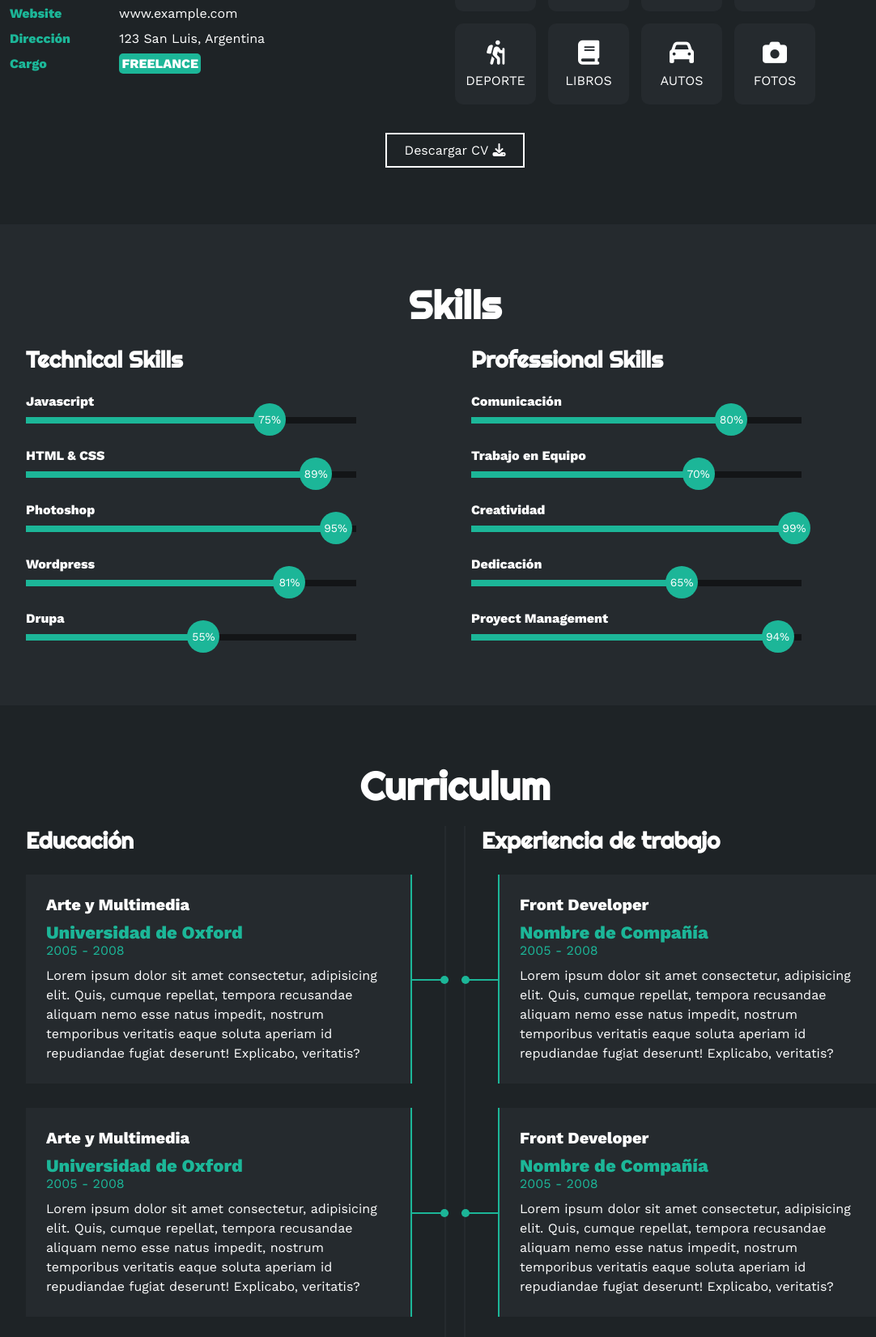
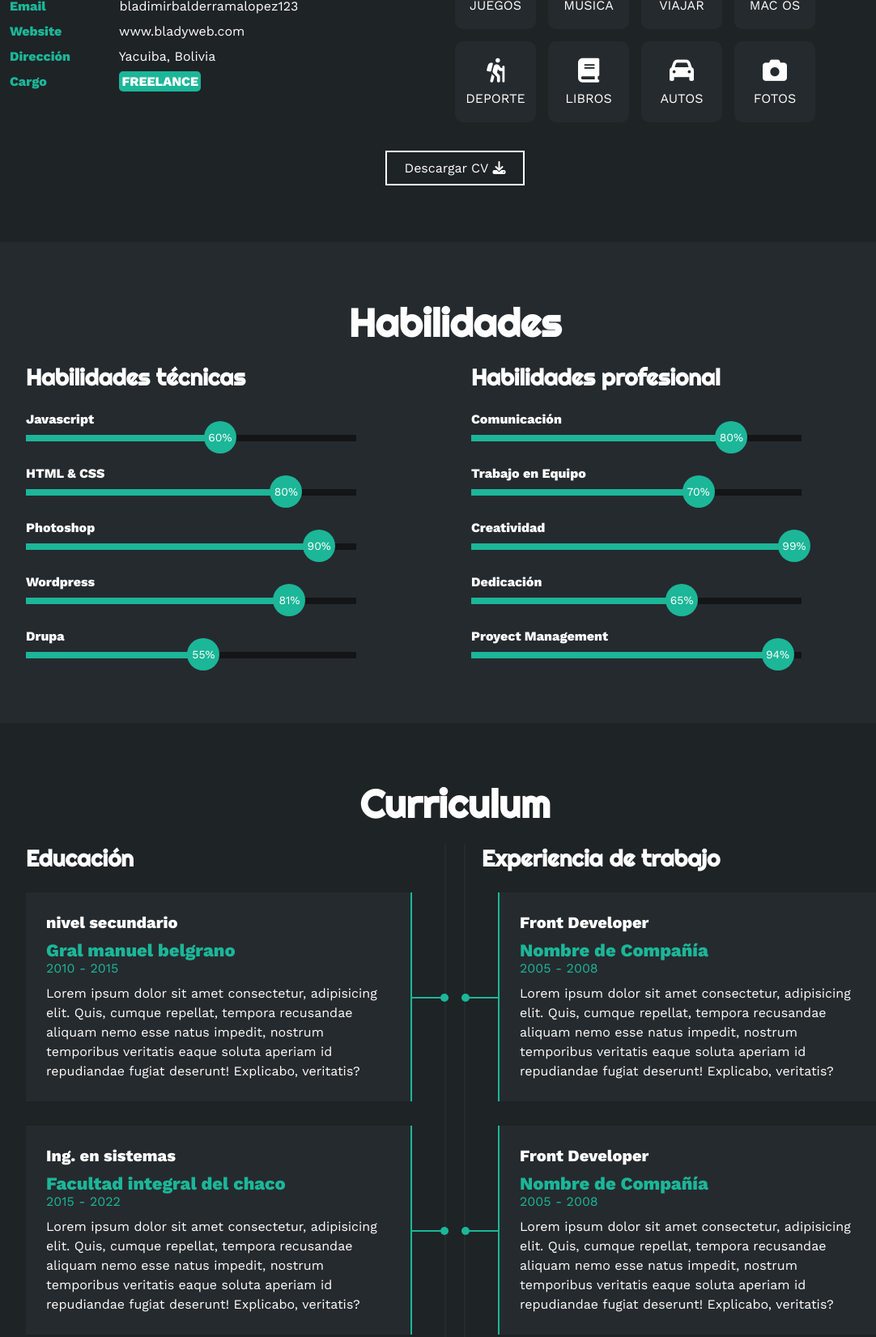
Before and after one commit to bladimirLopez/Portafolio-BladyWeb, a plain HTML site: page index.html in a window 1280 px wide. Shown: the part 1159-2810 px from the top of the page at 81% size, without its empty margins (78-1160 px from the left). Drawn offline with nearby package versions, Linux system fonts and the light colour scheme.

Commit message:
2 versión agregando datos

```diff
--- a/estilo.css
+++ b/estilo.css
@@ -272,7 +272,7 @@ html{
 }
 @keyframes javascript {
     0%{width: 0%;}
-    100%{width: 75%;}
+    100%{width: 60%;}
 }
 
 .skills .skill .htmlcss{
@@ -281,7 +281,7 @@ html{
 }
 @keyframes htmlcss {
     0%{width: 0%;}
-    100%{width: 89%;}
+    100%{width: 80%;}
 }
 
 .skills .skill .photoshop{
@@ -290,7 +290,7 @@ html{
 }
 @keyframes photoshop {
     0%{width: 0%;}
-    100%{width: 95%;}
+    100%{width: 90%;}
 }
 
 .skills .skill .wordpress{
--- a/index.html
+++ b/index.html
@@ -5,7 +5,7 @@
     <meta http-equiv="X-UA-Compatible" content="IE=edge">
     <meta name="viewport" content="width=device-width, initial-scale=1.0">
     <link rel="stylesheet" href="https://cdnjs.cloudflare.com/ajax/libs/font-awesome/6.1.2/css/all.min.css" integrity="sha512-1sCRPdkRXhBV2PBLUdRb4tMg1w2YPf37qatUFeS7zlBy7jJI8Lf4VHwWfZZfpXtYSLy85pkm9GaYVYMfw5BC1A==" crossorigin="anonymous" referrerpolicy="no-referrer" />
-    <title>Portfolio</title>
+    <title>BladyWeb - Portafolio</title>
     <link rel="stylesheet" href="estilo.css">
 </head>
 <body>
@@ -53,7 +53,7 @@
     <section id="sobremi" class="sobremi">
         <div class="contenido-seccion">
             <h2>Sobre Mí</h2>
-            <p><span>Hola, soy Nick Perez.</span> Lorem ipsum dolor sit amet consectetur adipisicing elit. Quisquam unde soluta minima necessitatibus, voluptas consectetur vero officiis quas, explicabo deleniti repellendus aliquid debitis maiores numquam voluptate reprehenderit in delectus dolores.</p>
+            <p><span>Hola, soy Bladimir Balderrama Lopez.</span> Lorem ipsum dolor sit amet consectetur adipisicing elit. Quisquam unde soluta minima necessitatibus, voluptas consectetur vero officiis quas, explicabo deleniti repellendus aliquid debitis maiores numquam voluptate reprehenderit in delectus dolores.</p>
 
             <div class="fila">
                 <!-- datos personales -->
@@ -74,11 +74,11 @@
                         </li>
                         <li>
                             <strong>Website</strong>
-                            www.example.com
+                            www.bladyweb.com
                         </li>
                         <li>
                             <strong>Dirección</strong>
-                            123 San Luis, Argentina
+                            Yacuiba, Bolivia
                         </li>
                         <li>
                             <strong>Cargo</strong>
@@ -137,16 +137,16 @@
     <!-- SECCION SKILLS -->
     <section class="skills" id="skills">
         <div class="contenido-seccion">
-            <h2>Skills</h2>
+            <h2>Habilidades</h2>
             <div class="fila">
                 <!-- Technical Skill -->
                 <div class="col">
-                    <h3>Technical Skills</h3>
+                    <h3>Habilidades técnicas</h3>
                     <div class="skill">
                         <span>Javascript</span>
                         <div class="barra-skill">
                             <div class="progreso">
-                                <span>75%</span>
+                                <span>60%</span>
                             </div>
                         </div>
                     </div>
@@ -154,7 +154,7 @@
                         <span>HTML & CSS</span>
                         <div class="barra-skill">
                             <div class="progreso">
-                                <span>89%</span>
+                                <span>80%</span>
                             </div>
                         </div>
                     </div>
@@ -162,7 +162,7 @@
                         <span>Photoshop</span>
                         <div class="barra-skill">
                             <div class="progreso">
-                                <span>95%</span>
+                                <span>90%</span>
                             </div>
                         </div>
                     </div>
@@ -185,7 +185,7 @@
                 </div>
                 <!-- Professional Skills -->
                 <div class="col">
-                    <h3>Professional Skills</h3>
+                    <h3>Habilidades profesional</h3>
                     <div class="skill">
                         <span>Comunicación</span>
                         <div class="barra-skill">
@@ -239,18 +239,18 @@
                 <div class="col izquierda">
                     <h3>Educación</h3>
                     <div class="item izq">
-                        <h4>Arte y Multimedia</h4>
-                        <span class="casa">Universidad de Oxford</span>
-                        <span class="fecha">2005 - 2008</span>
+                        <h4>nivel secundario</h4>
+                        <span class="casa">Gral manuel belgrano</span>
+                        <span class="fecha">2010 - 2015</span>
                         <p>Lorem ipsum dolor sit amet consectetur, adipisicing elit. Quis, cumque repellat, tempora recusandae aliquam nemo esse natus impedit, nostrum temporibus veritatis eaque soluta aperiam id repudiandae fugiat deserunt! Explicabo, veritatis?</p>
                         <div class="conectori">
                             <div class="circuloi"></div>
                         </div>
                     </div>
                     <div class="item izq">
-                        <h4>Arte y Multimedia</h4>
-                        <span class="casa">Universidad de Oxford</span>
-                        <span class="fecha">2005 - 2008</span>
+                        <h4>Ing. en sistemas</h4>
+                        <span class="casa">Facultad integral del chaco</span>
+                        <span class="fecha">2015 - 2022</span>
                         <p>Lorem ipsum dolor sit amet consectetur, adipisicing elit. Quis, cumque repellat, tempora recusandae aliquam nemo esse natus impedit, nostrum temporibus veritatis eaque soluta aperiam id repudiandae fugiat deserunt! Explicabo, veritatis?</p>
                         <div class="conectori">
                             <div class="circuloi"></div>
@@ -376,15 +376,15 @@
                         <ul>
                             <li>
                                 <i class="fa-solid fa-location-dot"></i>
-                                Nicaragua 159, San Rafael Mza
+                                Santa cruz, Bolivia
                             </li>
                             <li>
                                 <i class="fa-solid fa-mobile-screen"></i>
-                                Llamanos: 2384 - 4343443
+                                Llamanos: 69356292
                             </li>
                             <li>
                                 <i class="fa-solid fa-envelope"></i>
-                                Email: cw@example.com
+                                Email: bladimirbalderramalopez123@gmail.com
                             </li>
                         </ul>
                     </div>
```
